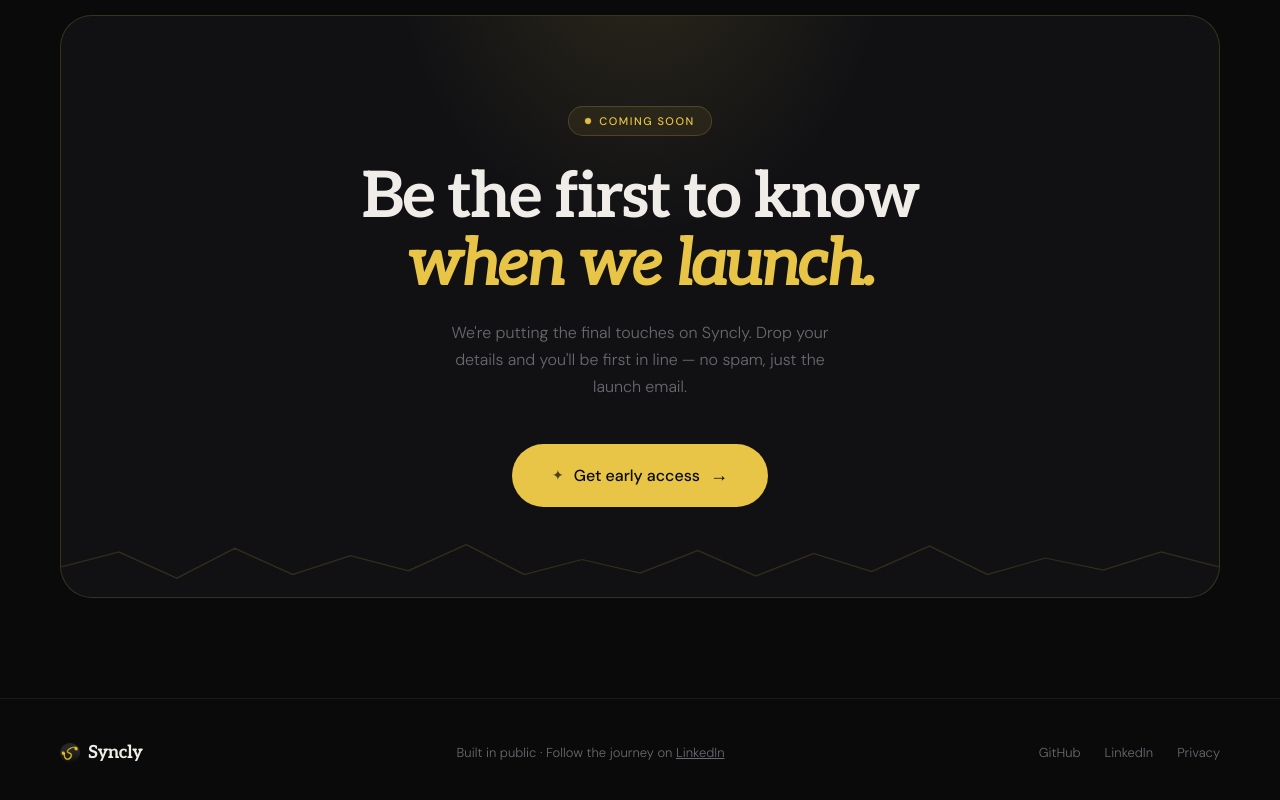
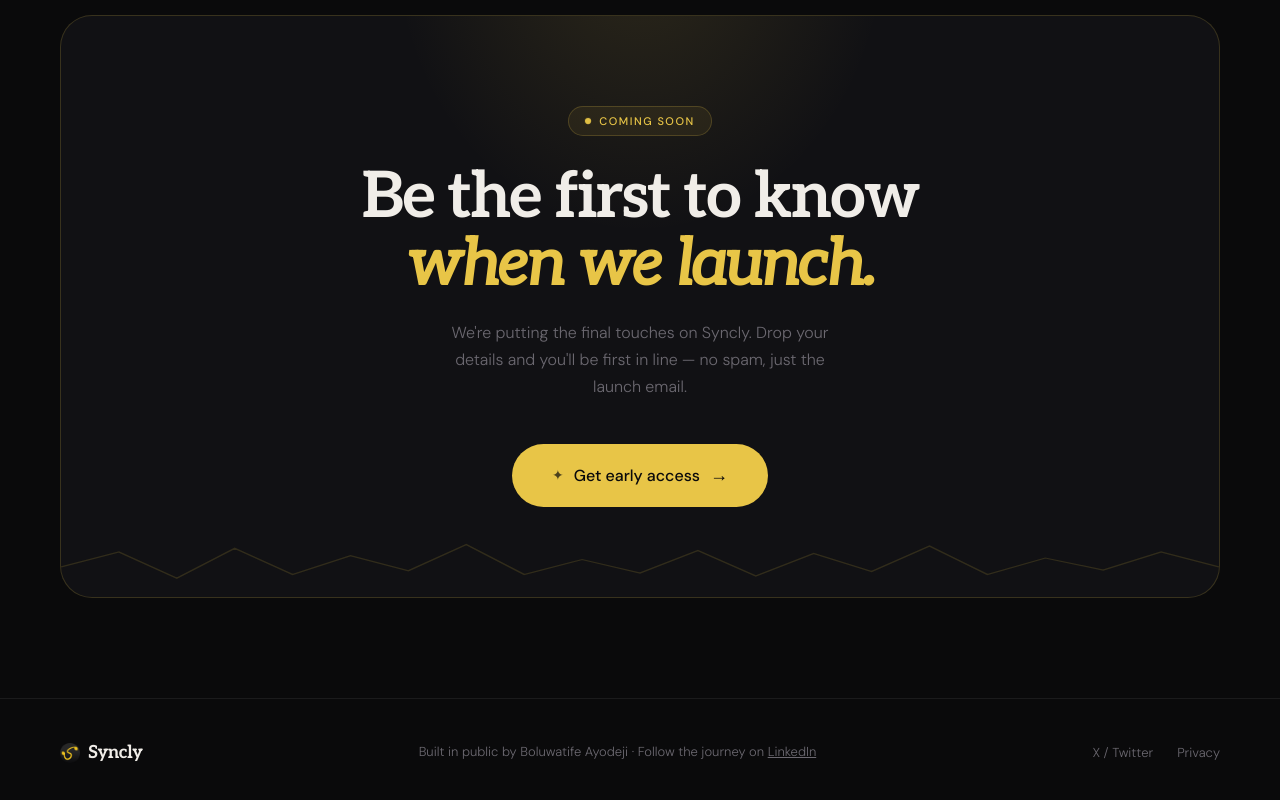
Before and after one commit to Bioluwatifee/syncly, a Next.js app: page / in a window 1280 px wide. Shown: the part 2672-3472 px from the top of the page. Built offline with nearby package versions, Linux system fonts and the light colour scheme; a web font is replaced by a local one.

Commit message:
Update footer

```diff
--- a/components/layout/Footer.tsx
+++ b/components/layout/Footer.tsx
@@ -9,7 +9,20 @@
       justifyContent: "space-between",
       alignItems: "center",
       fontFamily: "'DM Sans', sans-serif",
-    }}>
+    }} className="site-footer">
+
+      <style>{`
+        @media (max-width: 768px) {
+          .site-footer {
+            flex-direction: column !important;
+            align-items: center !important;
+            text-align: center !important;
+            padding: 36px 24px !important;
+            gap: 16px !important;
+          }
+        }
+      `}</style>
+
       {/* Logo */}
       <a href="/" style={{
         display: "flex", alignItems: "center", gap: 8,
@@ -33,10 +46,10 @@
       </a>
 
       {/* Note */}
-      <div style={{ fontSize: 13, color: "#6b6870" }}>
-        Built in public · Follow the journey on{" "}
+      <div style={{ fontSize: 13, color: "#6b6870", lineHeight: 1.6 }}>
+        Built in public by Boluwatife Ayodeji · Follow the journey on{" "}
         <a
-          href="https://linkedin.com"
+          href="https://www.linkedin.com/in/ayodeji-boluwatife/"
           target="_blank"
           rel="noopener noreferrer"
           style={{ color: "#6b6870", textDecoration: "underline", transition: "color 0.2s" }}
@@ -49,22 +62,26 @@
 
       {/* Links */}
       <div className="footer-links" style={{ display: "flex", gap: 24 }}>
-        {[
-          { label: "GitHub",  href: "#" },
-          { label: "LinkedIn", href: "#" },
-          { label: "Privacy", href: "#" },
-        ].map(({ label, href }) => (
         <a
-            key={label}
-            href={href}
+          href="https://x.com/hi_stanYe"
+          target="_blank"
+          rel="noopener noreferrer"
           style={{ fontSize: 13, color: "#6b6870", textDecoration: "none", transition: "color 0.2s" }}
           onMouseEnter={e => (e.currentTarget.style.color = "#f0ede8")}
           onMouseLeave={e => (e.currentTarget.style.color = "#6b6870")}
         >
-            {label}
+          X / Twitter
         </a>
-        ))}
+        <a
+          href="#"
+          style={{ fontSize: 13, color: "#6b6870", textDecoration: "none", transition: "color 0.2s" }}
+          onMouseEnter={e => (e.currentTarget.style.color = "#f0ede8")}
+          onMouseLeave={e => (e.currentTarget.style.color = "#6b6870")}
+        >
+          Privacy
+        </a>
       </div>
+
     </footer>
   );
 }
```
Lines whose indentation alone changed are shown as unchanged.
